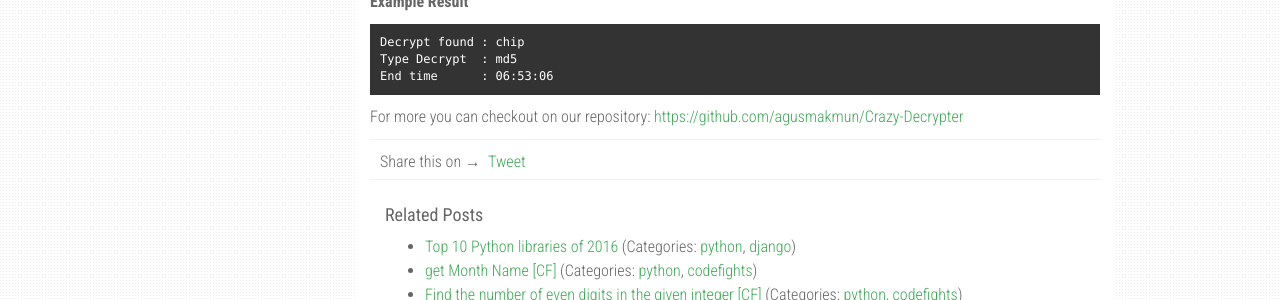
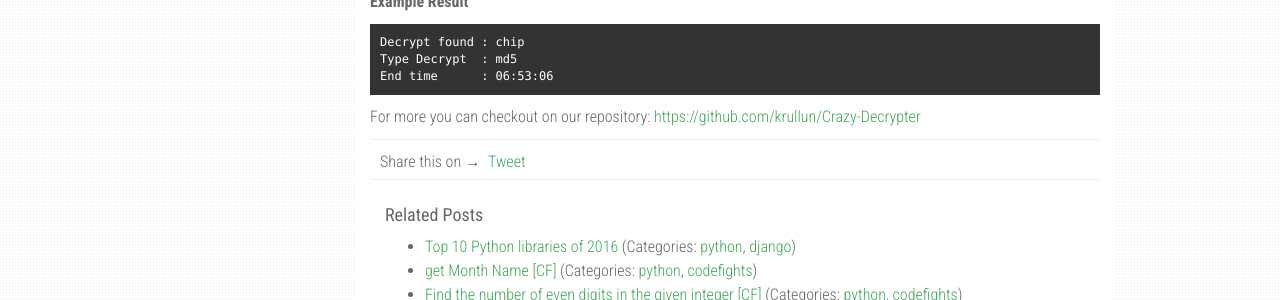
Before and after one commit to krullun/krullun.github.io, a Jekyll site: the page built from _posts/2016-05-21-python-crazy-decrypter-has-been-released.md, in a window 1280 px wide and 1077 px high. Shown: the part 557-857 px from the top of the window. Built offline with Jekyll 4.4.1, drawn with Linux system fonts in a browser that asks for light colours; nearby versions of some CDN libraries; comment, search, counter and statistics services are not loaded.

Commit message:
Added files

````diff
--- a/_layouts/default.html
+++ b/_layouts/default.html
@@ -153,8 +153,8 @@ layout: compress
             - <a href="{{ site.github }}">{{ site.github }}</a> - Powered by Jekyll.
           {% endif %}
           <div class="btn-github" style="float:right;">
-            <iframe src="https://ghbtns.com/github-btn.html?user=agusmakmun&repo=agusmakmun.github.io&type=star&count=true" frameborder="0" scrolling="0" width="85" height="20px"></iframe>
-            <iframe src="https://ghbtns.com/github-btn.html?user=agusmakmun&repo=agusmakmun.github.io&type=fork&count=true" frameborder="0" scrolling="0" width="85" height="20px"></iframe>
+            <iframe src="https://ghbtns.com/github-btn.html?user=krullun&repo=krullun.github.io&type=star&count=true" frameborder="0" scrolling="0" width="85" height="20px"></iframe>
+            <iframe src="https://ghbtns.com/github-btn.html?user=krullun&repo=krullun.github.io&type=fork&count=true" frameborder="0" scrolling="0" width="85" height="20px"></iframe>
           </div>
         </footer>
       </div>
--- a/_posts/2016-04-20-adding-broadcast-mail-to-all-users-registered-inside-django-admin.markdown
+++ b/_posts/2016-04-20-adding-broadcast-mail-to-all-users-registered-inside-django-admin.markdown
@@ -10,7 +10,7 @@ Adding BroadCast Mail to All User Registered in Django Admin. This is my last pr
 
 This problem has been helped by our Danny W. Adair who are answered someone's question about the ["Django Admin Customizing"](http://stackoverflow.com/a/5803941/3445802).
 
-> In this configuration, we use gmail for email backend. Please following this tutorial first [Email BackEnd with SMTP Gmail](https://agusmakmun.github.io/python/django/2016/04/18/email-backend-with-smtp-gmail.html).
+> In this configuration, we use gmail for email backend. Please following this tutorial first [Email BackEnd with SMTP Gmail](https://krullun.github.io/python/django/2016/04/18/email-backend-with-smtp-gmail.html).
 
 -----
 
@@ -82,4 +82,4 @@ admin.site.register(models.BroadCast_Email, BroadCast_Email_Admin)
 
 **3.** And then, you can see. we have **Submit BroadCast** selection, just click button **Go** to submit broadcast mail.
 
-![Screenshot broadcast](https://raw.githubusercontent.com/agusmakmun/agusmakmun.github.io/master/static/img/_posts/Broadcast_Mail.png  "Screenshot broadcast")
+![Screenshot broadcast](https://raw.githubusercontent.com/krullun/krullun.github.io/master/static/img/_posts/Broadcast_Mail.png  "Screenshot broadcast")
--- a/_posts/2016-05-21-python-crazy-decrypter-has-been-released.md
+++ b/_posts/2016-05-21-python-crazy-decrypter-has-been-released.md
@@ -37,4 +37,4 @@ Type Decrypt  : md5
 End time      : 06:53:06
 ```
 
-For more you can checkout on our repository: [https://github.com/agusmakmun/Crazy-Decrypter](https://github.com/agusmakmun/Crazy-Decrypter)
+For more you can checkout on our repository: [https://github.com/krullun/Crazy-Decrypter](https://github.com/krullun/Crazy-Decrypter)
````
Also changed, not shown: README.md.
